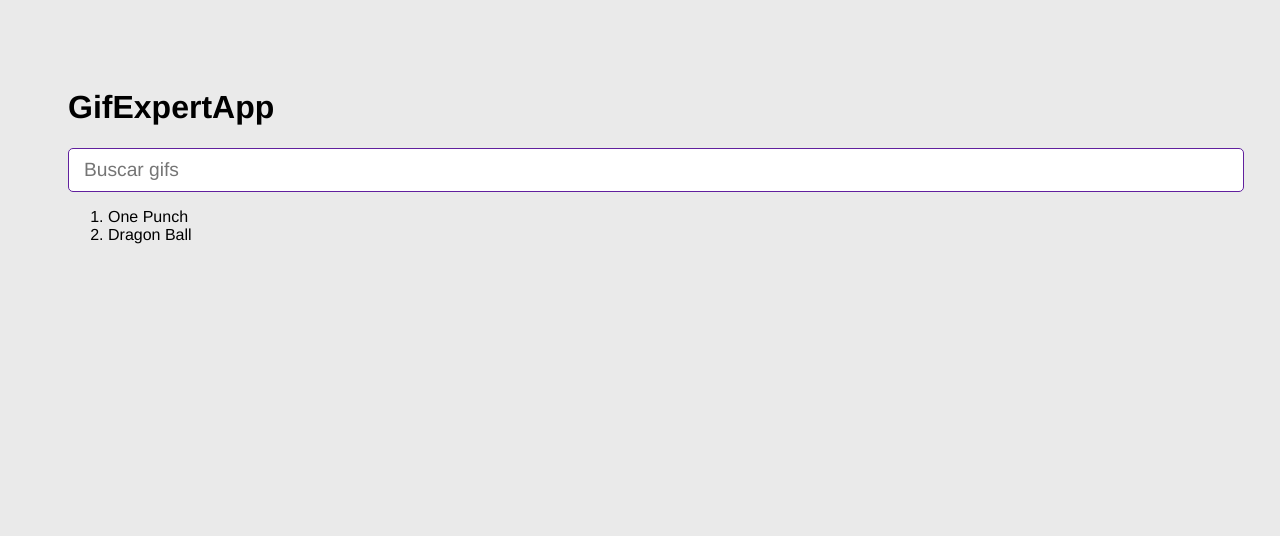
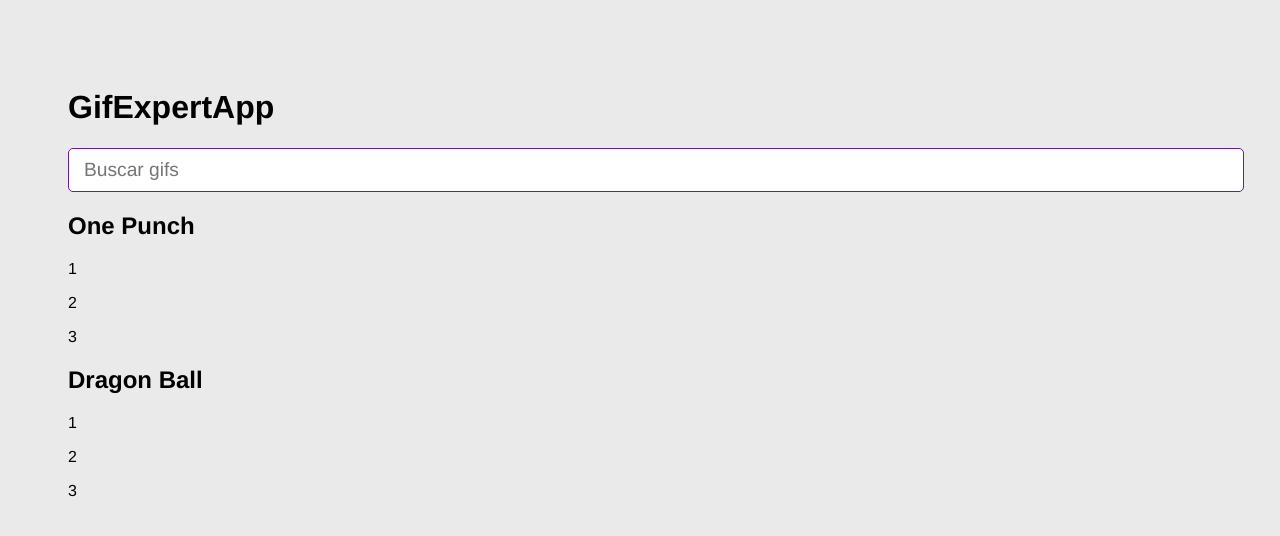
Before and after one commit to Rokralio/gif-expert-app, a React (Vite) app: page / in a window 1280 px wide. Shown: the top 536 px of the page. Built offline with nearby package versions, Linux system fonts and the light colour scheme.

Commit message:
Add nuevo componente GifGrid.jsx

```diff
--- /dev/null
+++ b/src/GifGrid.jsx
@@ -0,0 +1,18 @@
+
+export const GifGrid = ({ category }) => {
+
+  const gifs = [1,2,3]
+
+  return (
+    <div>
+      <h2>{ category }</h2>
+      {
+        gifs.map( gif=> (
+          <p>{ gif }</p>
+        ))
+      }
+    </div>
+  )
+}
+
+export default GifGrid
--- a/src/gifExpertApp.jsx
+++ b/src/gifExpertApp.jsx
@@ -1,5 +1,6 @@
 import { useState } from "react";
 import { AddCategory } from "./components/AddCategory";
+import { GifGrid } from "./GifGrid";
 
 
 
@@ -18,18 +19,19 @@ export const GifExpertApp = () => {
   return (
     <div>
       <>
-        {/* Titulo */}
         <h1>GifExpertApp</h1>
-        {/* Imput */}
+
         <AddCategory
-          // setCategories={ setCategories }
           onNewCategory = { ( value ) => onAddCategory( value ) }
         />
-        {/* Listado de gif */}
-        <ol>
-          { categories.map( category => <li /* las keys tienen que ser unicas */key={ category }>{ category }</li>) }
-        </ol>
-        {/* Gif Item */}
+
+        {
+          categories.map( category => (
+            <GifGrid
+              key={ category }
+              category={ category }/>
+          ))
+        }
       </>
     </div>
   );
```
